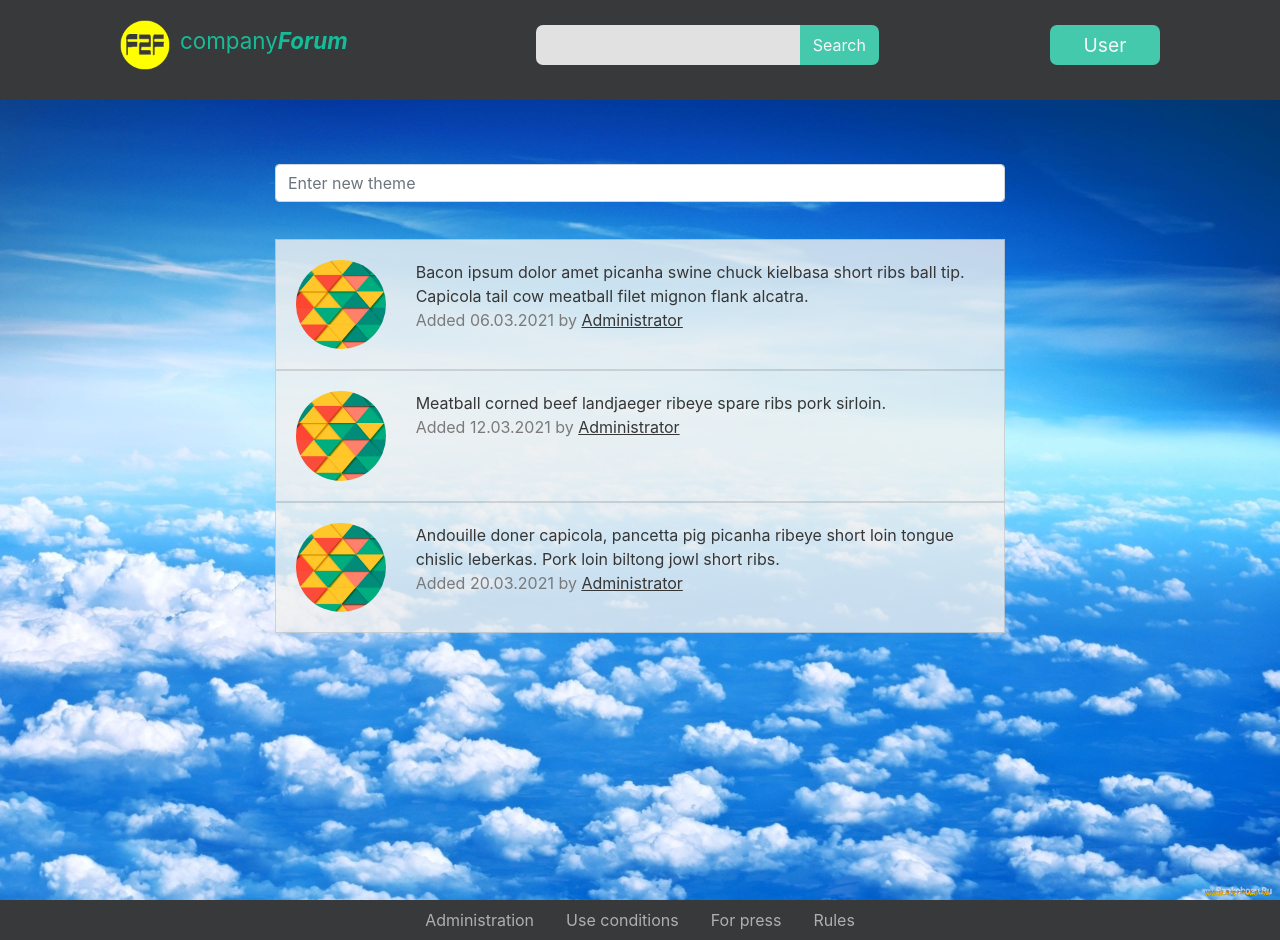
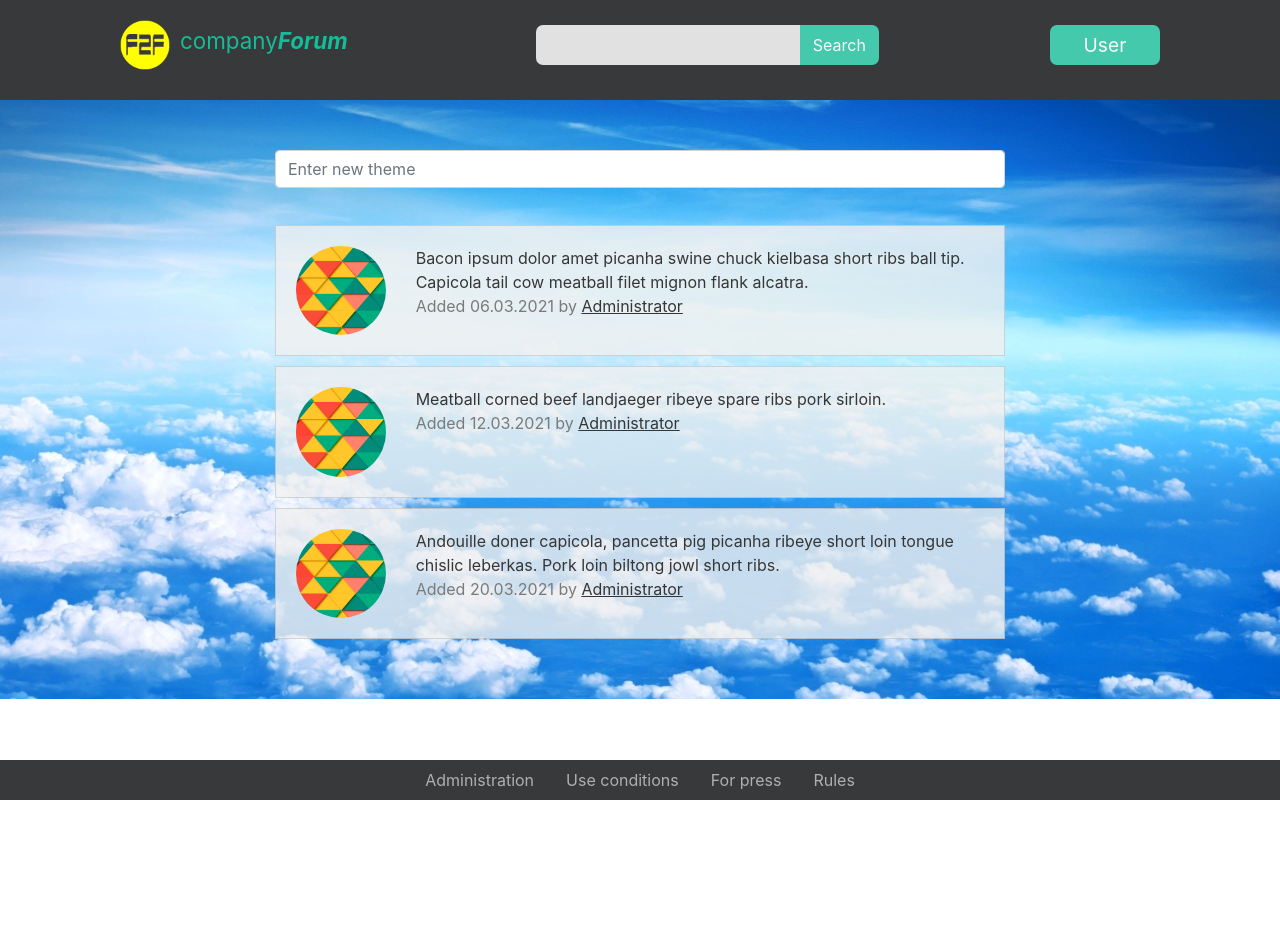
Before and after one commit to Konstantin2290/conference, a Vue app: page /themes in a window 1280 px wide. After the commit the page ends 800 px from the top, so only its background shows below. Built offline with nearby package versions, Linux system fonts and the light colour scheme.

Commit message:
fix: some styles fixes

```diff
--- a/src/pages/AllThemes/AllThemes.vue
+++ b/src/pages/AllThemes/AllThemes.vue
@@ -96,9 +96,8 @@
         background-image: url(../../assets/images/fon_2.jpg);
         background-size: cover;
         background-attachment: fixed;
-        height: 100vh;
-        padding-top: 5%;
-        padding-bottom: 25%;
+        padding-top: 50px;
+        padding-bottom: 50px;
 
         .input_theme {
             margin-bottom: 5%;
@@ -107,8 +106,13 @@
             background-color: rgba(241,241,241,0.8);
             padding: 0;
             border-radius: 0;
+            margin-bottom: 10px;
             .card-img {
                 border-radius: 50%;
+                @media screen and (max-width:768px){
+                    width: 100px;
+                    height: 100px;
+                }
             }
             .card-link {
                 color: rgb(54, 54, 54);
--- a/src/pages/Home/Home.vue
+++ b/src/pages/Home/Home.vue
@@ -6,7 +6,7 @@
         <template v-slot:content>
             <div class="my-content">
                 <h1>Best for your corporate <br>communication</h1>
-                <b-button class="button" href="#">LET'S START</b-button>
+                <b-button class="button" href="/themes">LET'S START</b-button>
             </div>
         </template>
         <template v-slot:footer>
@@ -43,6 +43,11 @@
             font-size: 10vh;
             text-shadow: 6px 4px 3px  rgb(48, 48, 48);
             margin-bottom: 5%;
+            @media screen and (max-width: 500px){
+                font-size: 2rem;
+                padding-left: 1rem;
+                padding-right: 1rem;
+            }
         }
         .button {
                 background-color: rgb(255, 255, 0);
--- a/src/pages/Theme/Theme.vue
+++ b/src/pages/Theme/Theme.vue
@@ -10,7 +10,7 @@
                     <b-card class="card_theme">
                         <b-row>
                         <b-col md="2">
-                            <img src="../../assets/images/avatar_from_theme.png" alt="Image" class="card-img">
+                            <img src="../../assets/images/avatar_from_theme.png" alt="Image" class="card-img card-main-theme">
                         </b-col>
                         <b-col md="10">
                             <b-card-text>
@@ -146,8 +146,8 @@
     background-attachment: fixed;
     width: 100%;
 	height: 100%;
-    padding-top: 5%;
-    padding-bottom: 5%;
+    padding-top: 50px;
+    padding-bottom: 50px;
     .container {
         background-color: rgba(255, 255, 255, 0.8);
         border-radius: 10px;
@@ -164,6 +164,12 @@
                 text-align: right;
             }
         }
+        .card-main-theme{
+            @media screen and (max-width: 768px){
+                width: 80px;
+                height: 80px;
+            }
+        }
         // Сообщение пользователей
         .card_message {
             background-color: rgba(240, 240, 240, 0.6);
@@ -176,6 +182,10 @@
                 .card-img {
                     width: 100%;
                     border-radius: 50%;
+                    @media screen and (max-width: 768px){
+                        width: 100px;
+                        height: 100px;
+                    }
                 }
             }
             .added_text {
```
